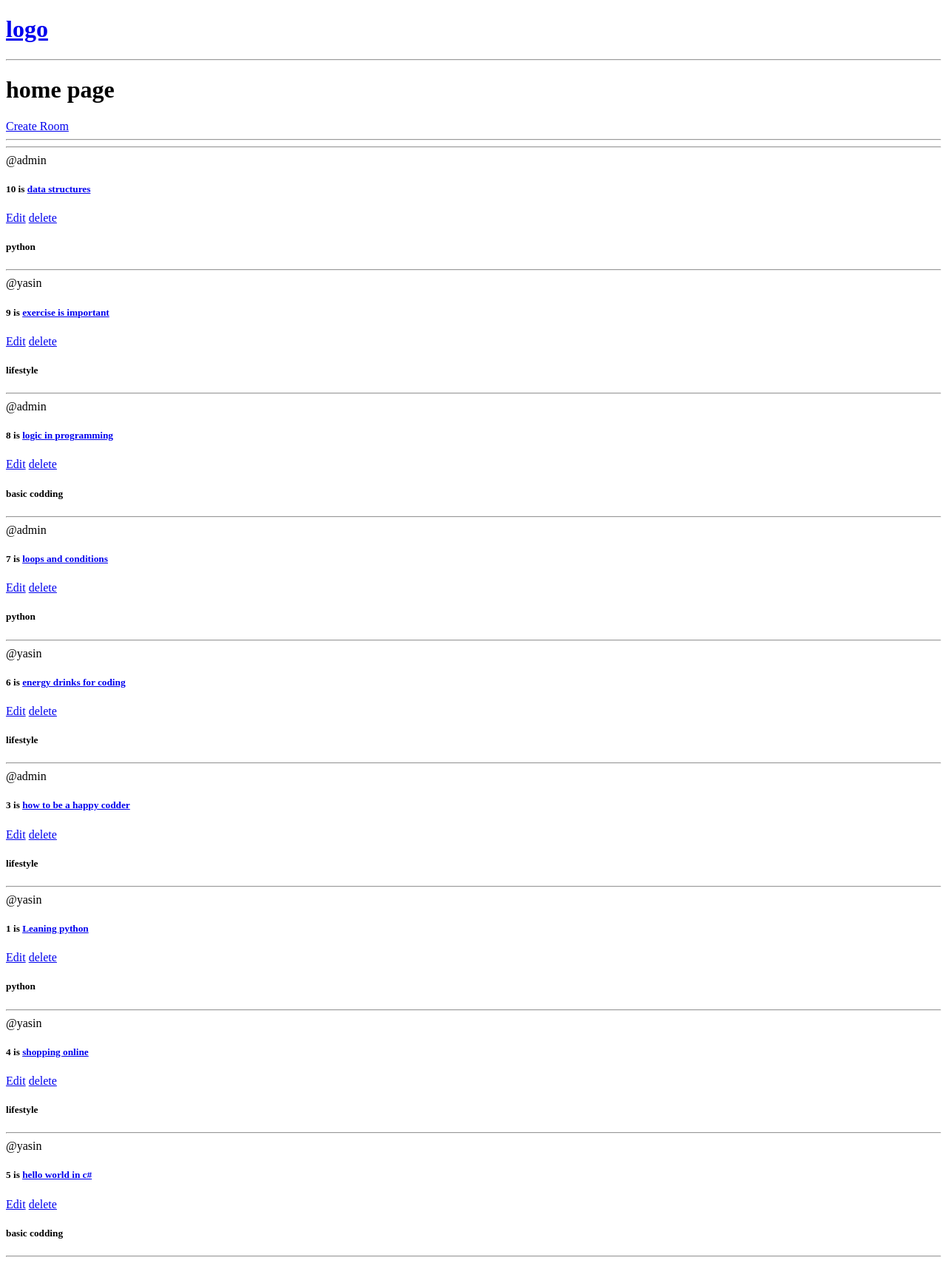
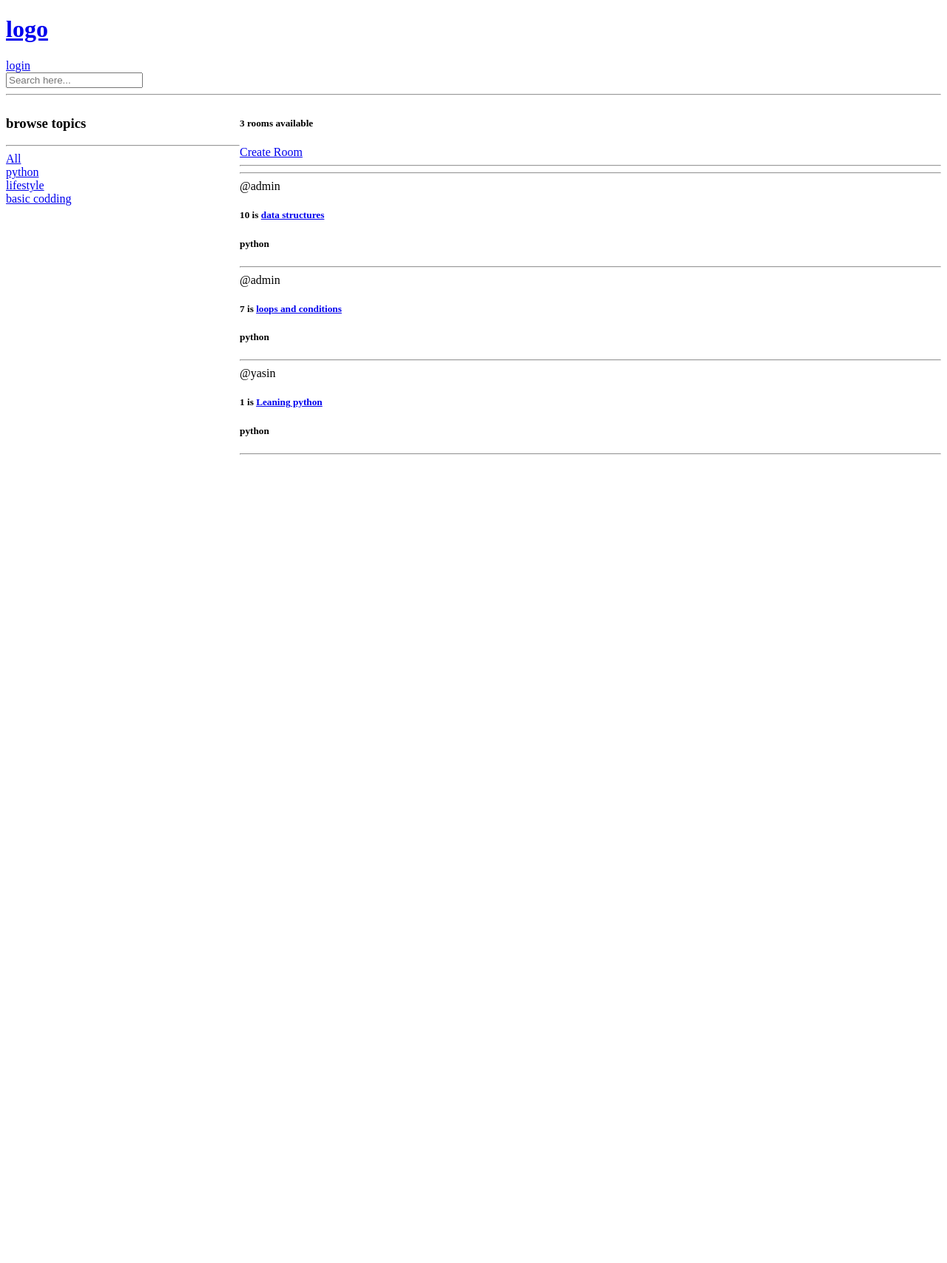
Before and after one commit to Yaseen-Naqash/socialhub, a Django app: a page that uses templates/main.html in a window 1280 px wide. Shown: the whole page at 74% size. After the commit the page ends 615 px from the top, so only its background shows below. Run offline with Django 5.2, Linux system fonts and the light colour scheme; data comes from the database, SQL or seed files in the repository; both versions use the stored data as it was after the commit.

Commit message:
3 hours into tutorial added browse topic side panel added search feature (by room name , user and topic) added authentications system restricted views and pages login, logout and registeration THAT WAS A TOUGH SESSION :)

```diff
--- a/base/templates/base/delete.html
+++ b/base/templates/base/delete.html
@@ -4,7 +4,7 @@
 
 <form method="POST" action="">
     {% csrf_token %}
-    <p>are you sure u want to delete {{obj}}??</p>
+    <p>are you sure u want to delete "{{obj}}"??</p>
     <a href="{{request.META.HTTP_REFERER}}">go back</a>
     <input type="submit" value="confirm">
 
--- a/base/templates/base/home.html
+++ b/base/templates/base/home.html
@@ -1,19 +1,50 @@
 {% extends 'main.html' %}
 {% block content %}
-<h1>home page</h1>
+
+<style>
+    .home-container{
+        display: grid;
+        grid-template-columns: 1fr 3fr;
+    }
+</style>
+
+
+
+
+
+<div class="home-container">
     <div>
+        <h3>browse topics</h3>
+        <hr>
+
+        <div>
+            <a href="{% url 'homeurl' %}">All</a>
+        </div>
+        {% for topic in topics %}
+        <div>
+            <a href="{% url 'homeurl' %}?q={{topic.name}}">{{topic.name}}</a>
+        </div>
+
+        {% endfor %}
+
+    </div>
+    <div>
+        <h5>{{rooms_count}} rooms available</h5>
         <a href="{% url 'createroomurl' %}">Create Room</a>
         <hr>
         <hr>
-
         {% for room in rooms %}
         <span>@{{room.host.username}}</span>
         <h5>{{room.id}} is <a href="{% url 'roomurl' room.id %}">{{room.name}}</a></h5>
+        {% if request.user == room.host %}
         <a href="{% url 'updateroomurl' room.id %}">Edit</a>
         <a href="{% url 'deleteurl' room.id %}">delete</a>
-
+        {% endif %}
         <h5>{{room.topic}}</h5>
         <hr>
         {% endfor %}
     </div>
+
+
+</div>
 {% endblock %}
--- a/base/urls.py
+++ b/base/urls.py
@@ -7,6 +7,9 @@
     path('create-room/',views.createRoom,name='createroomurl'),
     path('room-update/<str:pk>/',views.updateRoom,name='updateroomurl'),
     path('delete/<str:pk>/',views.deleteRoom,name='deleteurl'),
+    path('login/',views.loginPage,name='loginurl'),
+    path('logout/',views.logOut,name='logouturl'),
+    path('register/',views.registerPage,name='registerurl'),
 
 
 ]
--- a/base/views.py
+++ b/base/views.py
@@ -1,11 +1,65 @@
 from django.shortcuts import render,redirect
-from .models import Room
+from django.contrib import messages
+from .models import Room ,Topic
 from .forms import RoomForm
+from django.http import HttpResponse
+from django.db.models import Q
+from django.contrib.auth.models import User
+from django.contrib.auth import authenticate, login , logout
+from django.contrib.auth.decorators import login_required
+from django.contrib.auth.forms import UserCreationForm
 
+def loginPage(request):
+    pagename='loginpage'
+
+    if request.user.is_authenticated:
+        return redirect('homeurl')
+    if request.method == 'POST':
+        username = request.POST.get('username').lower()
+        password = request.POST.get('password')
+        #try:
+        #    user=User.objects.get(username=username)
+        #except:
+        #    messages.error(request,'user doesnt exist!')
+        user=authenticate(request,username=username,password=password)
+        if user is not None:
+            login(request,user)
+            return redirect('homeurl')
+        else:
+            messages.error(request,'username or password is incorrect')
+    context={'pagename':pagename}
+    return render(request,'base/login_register.html',context)
+
+def logOut(requst):
+    logout(requst)
+    return redirect('homeurl')
+
+def registerPage(request):
+    form = UserCreationForm()
+    if request.method=='POST':
+        form=UserCreationForm(request.POST)
+        if form.is_valid():
+            user = form.save(commit=False)
+            user.username.lower()
+            user.save()
+            return redirect('loginurl')
+        else:
+            messages.error(request,'Your informations is invalid')
+
+    pagename='registerpage'
+    context={'pagename':pagename , 'form':form}
+    return render(request,'base/login_register.html',context)
 
 def home(request):
-    rooms = Room.objects.all()
-    context = {'rooms':rooms}
+    q = request.GET.get('q') if request.GET.get('q') != None else ''
+
+    rooms = Room.objects.filter(Q(topic__name__icontains = q) |
+                                Q(description__icontains = q) |
+                                Q(name__icontains = q))
+
+    topics = Topic.objects.all()
+    rooms_count = rooms.count()
+    context = {'topics':topics,'rooms':rooms,'rooms_count':rooms_count}
     return render(request,'base/home.html',context)
 
 def room(request,pk):
@@ -13,37 +67,43 @@
     context = {'room':room}
     return render (request,'base/room.html',context)
 
+@login_required(login_url='loginurl')
 def createRoom(request):
     form = RoomForm()
     if (request.method=='POST'):
         form = RoomForm(request.POST)
-        if form.is_valid:
+        if form.is_valid():
             form.save()
             return redirect('homeurl')
 
     context = {'form':form}
     return render(request,'base/room_form.html',context)
 
+@login_required(login_url='loginurl')
 def updateRoom(requst,pk):
     room = Room.objects.get(id=pk)
     form = RoomForm(instance=room)
+    if requst.user != room.host:
+        return HttpResponse("you are not allowed here")
     if (requst.method == 'POST'):
         form = RoomForm(requst.POST,instance=room)
-        if form.is_valid:
+        if form.is_valid():
             form.save()
             return redirect('homeurl')
 
     context = {'form':form}
     return render(requst,'base/room_form.html',context)
 
+@login_required(login_url='loginurl')
 def deleteRoom(request,pk):
     room = Room.objects.get(id=pk)
+    if request.user != room.host:
+        return HttpResponse("you are not allowed here")
     if request.method=='POST':
         room.delete()
         return redirect('homeurl')
     context = {'obj':room.name}
-    return render(request,'base/delete.html')
-
+    return render(request,'base/delete.html',context)
 
 
 # Create your views here.
--- a/templates/main.html
+++ b/templates/main.html
@@ -7,6 +7,13 @@
 </head>
 <body>
     {% include 'navbar.html' %}
+    {% if messages %}
+<ul class="messages">
+    {% for message in messages %}
+        <li>{{ message }}</li>
+    {% endfor %}
+</ul>
+{% endif %}
 
     {% block content %}
 
--- a/templates/navbar.html
+++ b/templates/navbar.html
@@ -1,2 +1,12 @@
 <a href="{% url 'homeurl' %}"><h1>logo</h1></a>
+{% if request.user.is_authenticated %}
+<a href="{% url 'logouturl' %}">logout</a>
+<h5>{{request.user}}</h5>
+{% else %}
+<a href="{% url 'loginurl' %}">login</a>
+{% endif %}
+
+<form method="GET" action="{% url 'homeurl' %}">
+    <input type="text" name="q" placeholder="Search here...">
+</form>
 <hr>
```
Also changed, not shown: base/templates/base/login_register.html (added, +29 -0 lines), db.sqlite3. Lines whose indentation alone changed are shown as unchanged.
